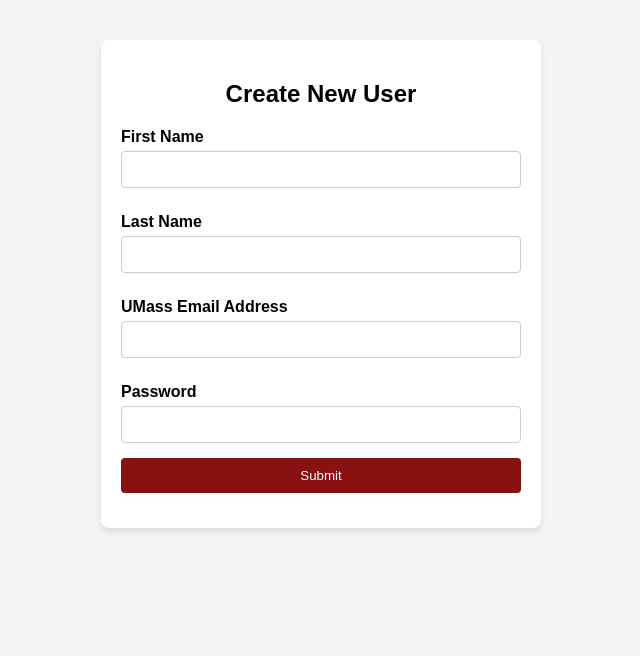
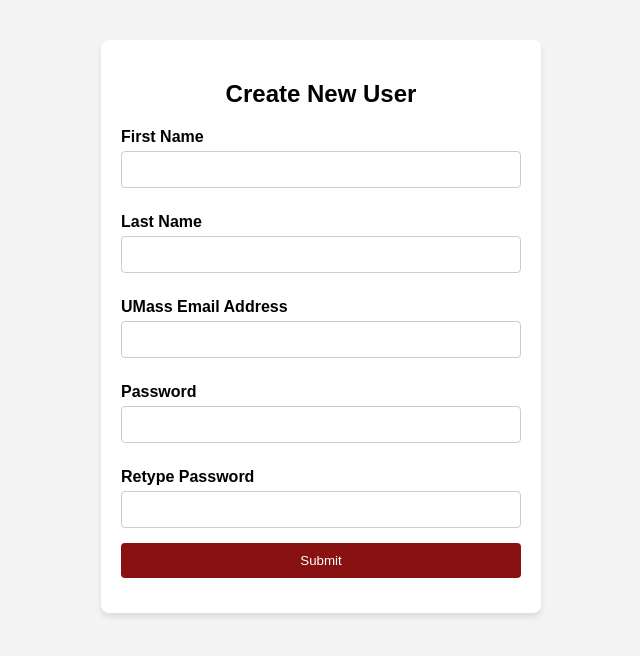
Before and after one commit to nishiladina/HackHer25, a plain HTML site: page src/login, 1/newUser/index.html in a window 1280 px wide. Shown: the whole page, without its empty margins (319-959 px from the left). Drawn offline with Linux system fonts and the light colour scheme.

Commit message:
retype pass

```diff
--- a/src/login, 1/newUser/index.html
+++ b/src/login, 1/newUser/index.html
@@ -26,6 +26,9 @@
             <label for="password">Password</label>
             <input type="password" id="password" name="password" required>
 
+            <label for="password">Retype Password</label>
+            <input type="password" id="password" name="password" required>
+
             <!-- <label for="role">Role</label> -->
             <!-- <select id="role" name="role" required>
                 <option value="admin">Driver</option>
```
